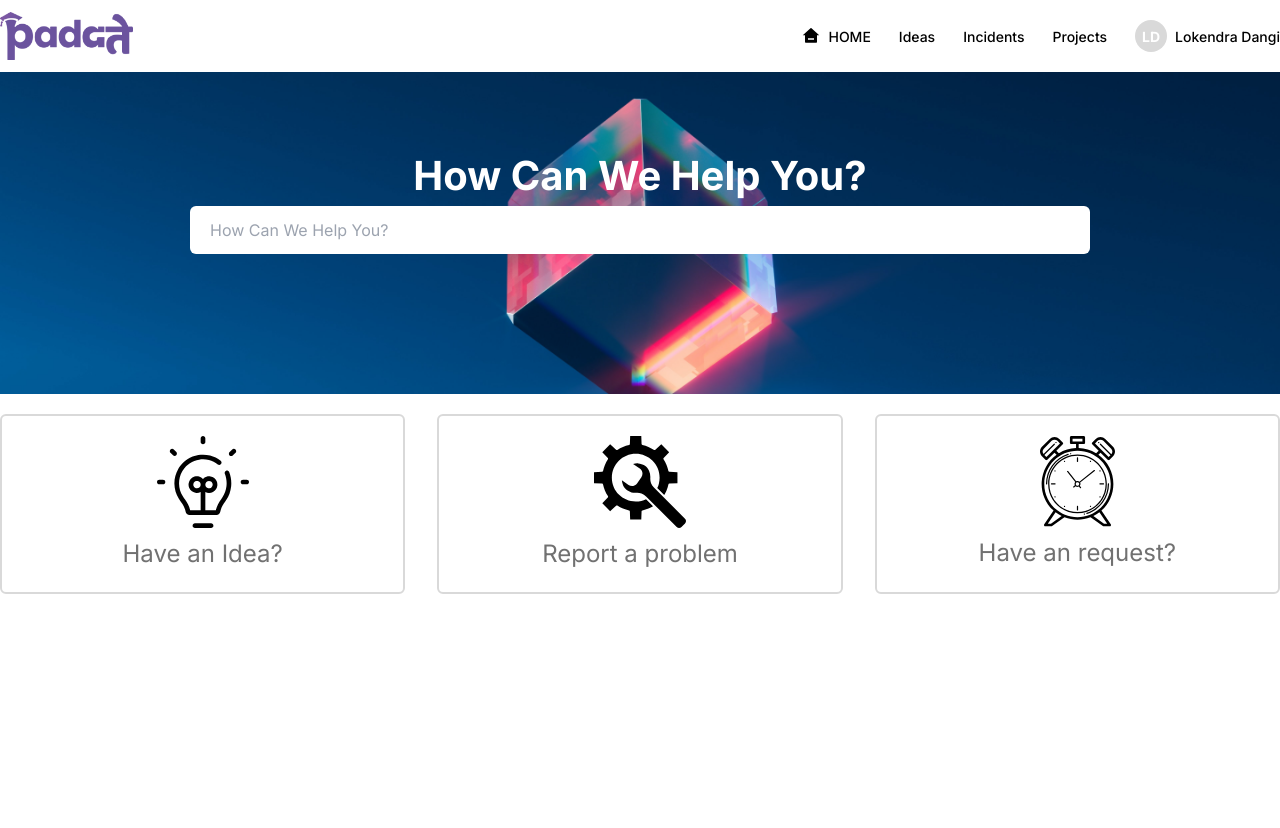
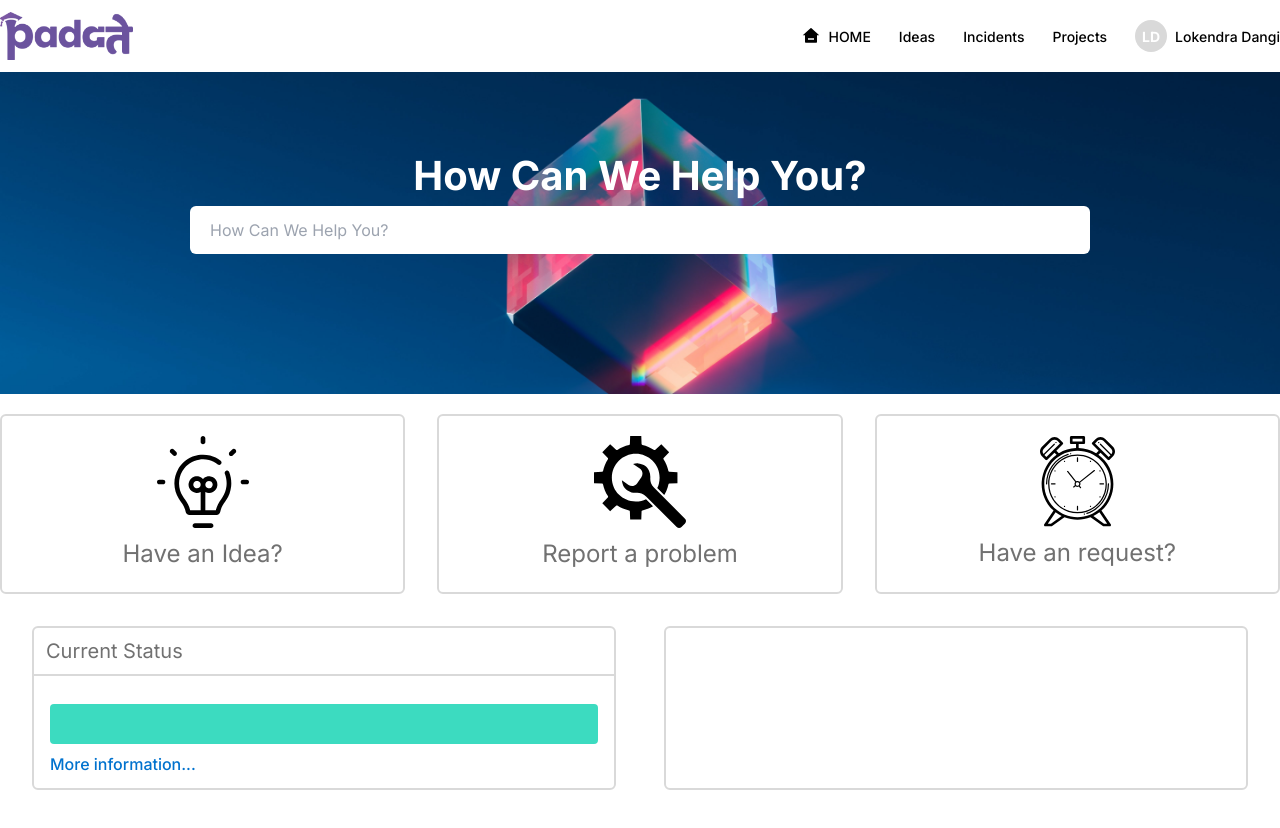
Before and after one commit to lokey5746/Bits-Desk, a React (Vite) app in the folder frontend/: page /dashboard in a window 1280 px wide. Shown: the top 828 px of the page. Before the commit the page ends 800 px from the top, so only its background shows below. Built offline with nearby package versions, Linux system fonts and the light colour scheme; a web font is replaced by a local one.

Commit message:
card information added

```diff
--- a/frontend/src/screen/layout/Dashboard.jsx
+++ b/frontend/src/screen/layout/Dashboard.jsx
@@ -1,10 +1,5 @@
 import React from "react";
-import { HiLightBulb } from "react-icons/hi";
-import setting from "../../assets/setting.svg";
-import watch from "../../assets/watch.svg";
-import bulb from "../../assets/bulb.svg";
 import data from "../../handler/cardData";
-import Card from "../../components/Card";
 
 const Dashboard = () => {
   return (
@@ -20,6 +15,21 @@ const Dashboard = () => {
           </div>
         ))}
       </div>
+      <div className="grid grid-cols-1 md:grid-cols-2 gap-4 md:gap-12 py-8 px-8">
+        <div className="border-2 border-gray rounded-md space-y-4">
+          <div>
+            <h3 className="text-xl text-title px-3 py-2">Current Status</h3>
+            <hr className="border border-gray" />
+          </div>
+          <div className="px-4 py-3">
+            <div className="bg-purple p-5 rounded "></div>
+            <h3 className="text-blue text-base mt-2 font-medium">
+              More information...
+            </h3>
+          </div>
+        </div>
+        <div className="border-2 border-gray rounded-md p-4"></div>
+      </div>
     </section>
   );
 };
```
